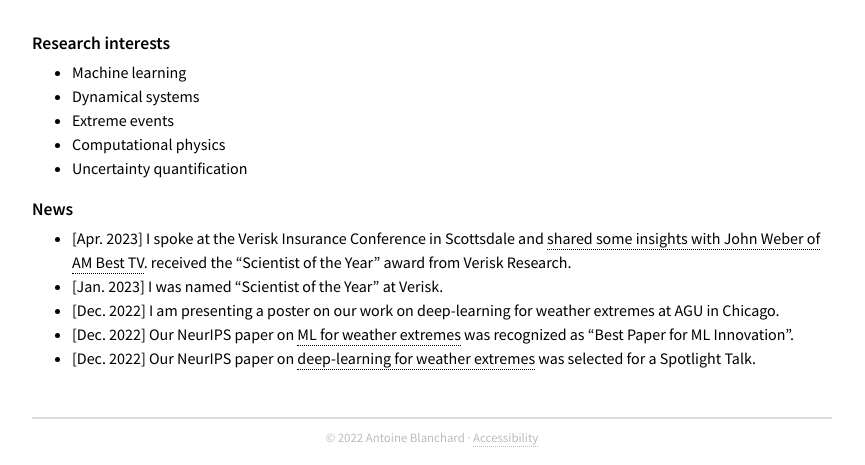
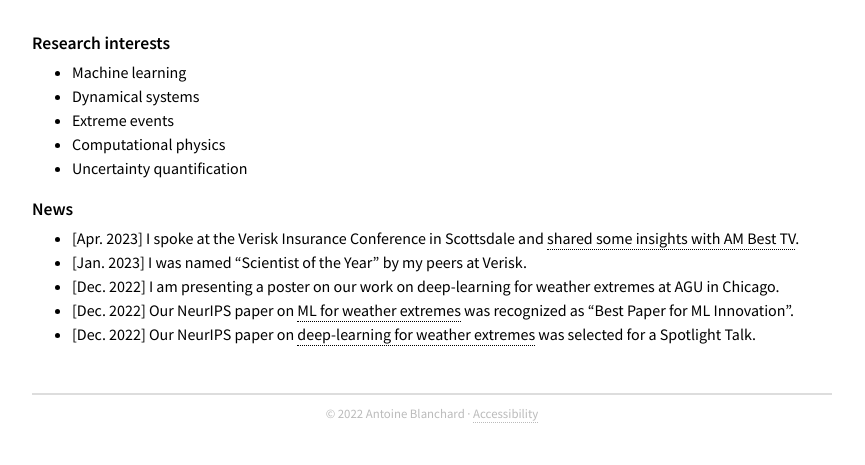
Before and after one commit to ablancha/ablancha.github.io, a plain HTML site: page index.html in a window 1280 px wide. Shown: the part 373-838 px from the top of the page, without its empty margins (208-1073 px from the left). After the commit the page ends 814 px from the top, so only its background shows below. Drawn offline with Linux system fonts and the light colour scheme; some icons are missing.

Commit message:
rebuilding site Mon Apr 24 21:00:20 EDT 2023

```diff
--- a/index.html
+++ b/index.html
@@ -40,7 +40,7 @@
   <a href="https://github.com/ablancha"><i class="fa fa-github"></i></a> &ensp;
   <a href="https://scholar.google.com/citations?user=EinaURYAAAAJ&hl=en&oi=ao"><i class="fa fa-graduation-cap"></i></a>
 </div>
-<p>I am a Senior Scientist and Manager at <a href="https://www.verisk.com">Verisk</a> (formerly <a href="(https://www.air-worldwide.com)">AIR Worldwide</a>) where I am building the next generation of AI models for climate risk.</p>
+<p>I am a Senior Scientist and Manager at <a href="https://www.verisk.com">Verisk</a> (formerly <a href="https://www.air-worldwide.com">AIR Worldwide</a>) where I am building the next generation of AI models for climate risk.</p>
 <p>Prior to joining Verisk, I was a Postdoctoral Associate at MIT where I used machine learning to predict extreme events in physical systems (with <a href="https://meche.mit.edu/people/faculty/sapsis@MIT.EDU">Themis Sapsis</a>).</p>
 <p>I received a Ph.D. in Aerospace Engineering from UIUC where I worked on model reduction for fluid–structure interaction (with <a href="https://aerospace.illinois.edu/directory/profile/lbergman">Larry Bergman</a>, <a href="https://mechse.illinois.edu/people/profile/avakakis">Alex Vakakis</a>, and <a href="https://mechse.illinois.edu/people/profile/ajp">Arne Pearlstein</a>).</p>
 <dl>
@@ -51,9 +51,8 @@
 <dd>Computational physics</dd>
 <dd>Uncertainty quantification</dd>
 <dt>News</dt>
-<dd>[Apr. 2023] I spoke at the Verisk Insurance Conference in Scottsdale and <a href="https://www.ambest.com/video/MediaArchive.aspx?lid=1760903626084010327&amp;vid=6324910686112">shared some insights with John Weber of AM Best TV</a>.
-received the &ldquo;Scientist of the Year&rdquo; award from Verisk Research.</dd>
-<dd>[Jan. 2023] I was named &ldquo;Scientist of the Year&rdquo; at Verisk.</dd>
+<dd>[Apr. 2023] I spoke at the Verisk Insurance Conference in Scottsdale and <a href="https://www.ambest.com/video/MediaArchive.aspx?lid=1760903626084010327&amp;vid=6324910686112">shared some insights with AM Best TV</a>.</dd>
+<dd>[Jan. 2023] I was named &ldquo;Scientist of the Year&rdquo; by my peers at Verisk.</dd>
 <dd>[Dec. 2022] I am presenting a poster on our work on deep-learning for weather extremes at AGU in Chicago.</dd>
 <dd>[Dec. 2022] Our NeurIPS paper on <a href="https://www.climatechange.ai/papers/neurips2022/65">ML for weather extremes</a> was recognized as &ldquo;Best Paper for ML Innovation&rdquo;.</dd>
 <dd>[Dec. 2022] Our NeurIPS paper on <a href="https://www.climatechange.ai/papers/neurips2022/65">deep-learning for weather extremes</a> was selected for a Spotlight Talk.</dd>
```
